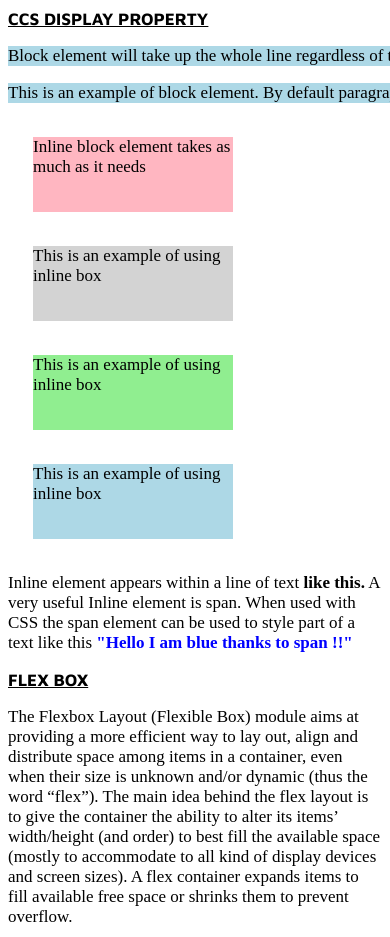
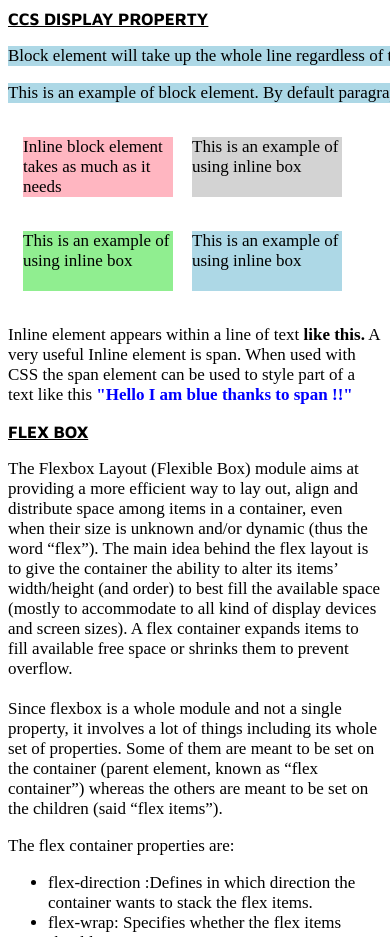
Before and after one commit to Ninedeadeyes/WebDev-Playground, a plain HTML site: page index.html in a window 390 px wide. Shown: the part 2500-3437 px from the top of the page. Drawn offline with Linux system fonts and the light colour scheme.

Commit message:
0.7A Responsive Design Minor correction
for large smartphones

```diff
--- a/styles/mediaQuery.css
+++ b/styles/mediaQuery.css
@@ -67,7 +67,7 @@
 
     }
 
-    @media(max-width:600px){      /*Reponsive design for smaller tablet  */
+    @media(max-width:600px){      /*Reponsive design for smaller tablet and large smartphones   */
 
         .flexInfo {
 
@@ -79,4 +79,12 @@
         }
 
 
+        .inline1{
+            display:inline-block;
+            height: 60px;
+            width: 150px;
+            margin-left:15px;
         }
+
+
+        }
```
